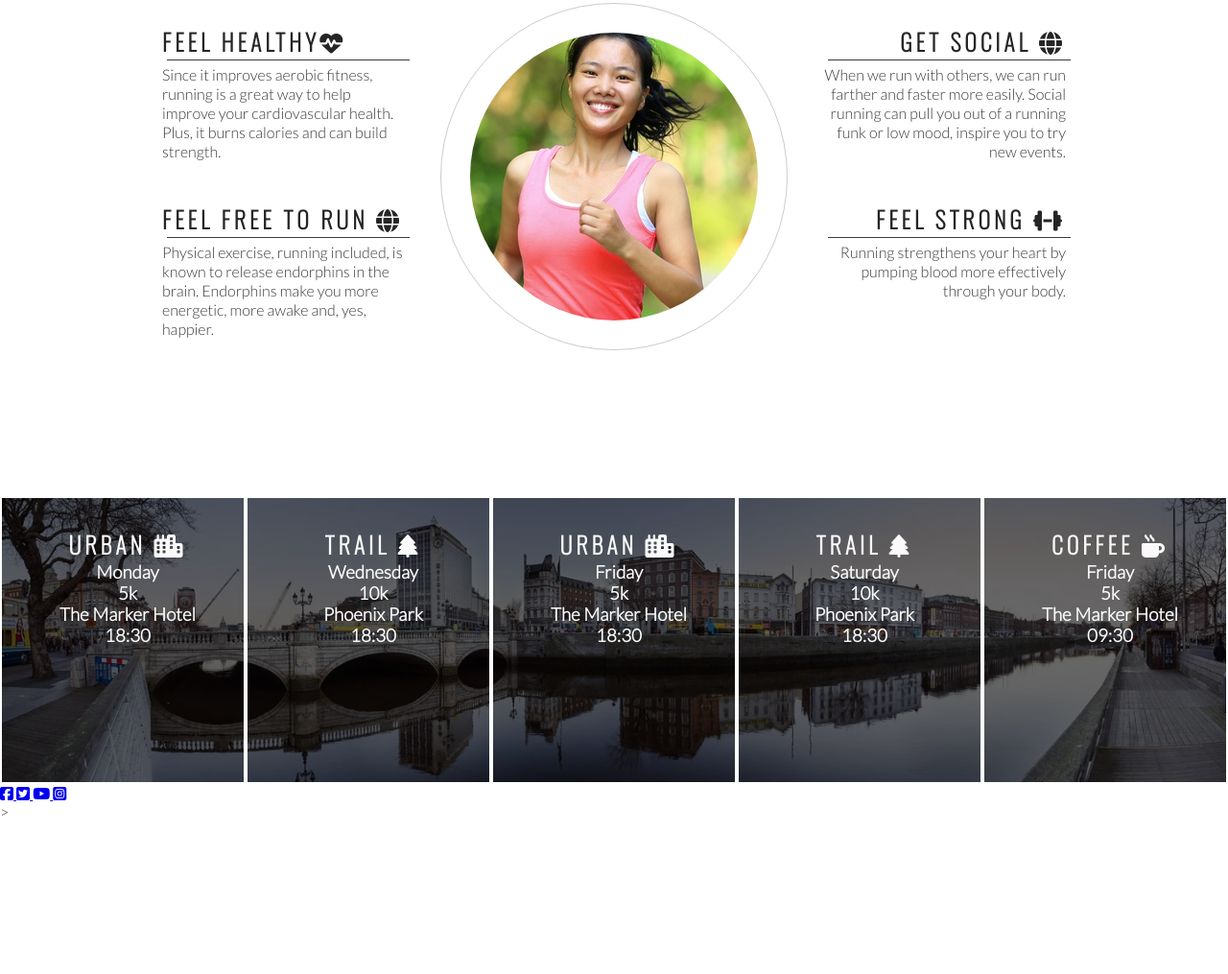
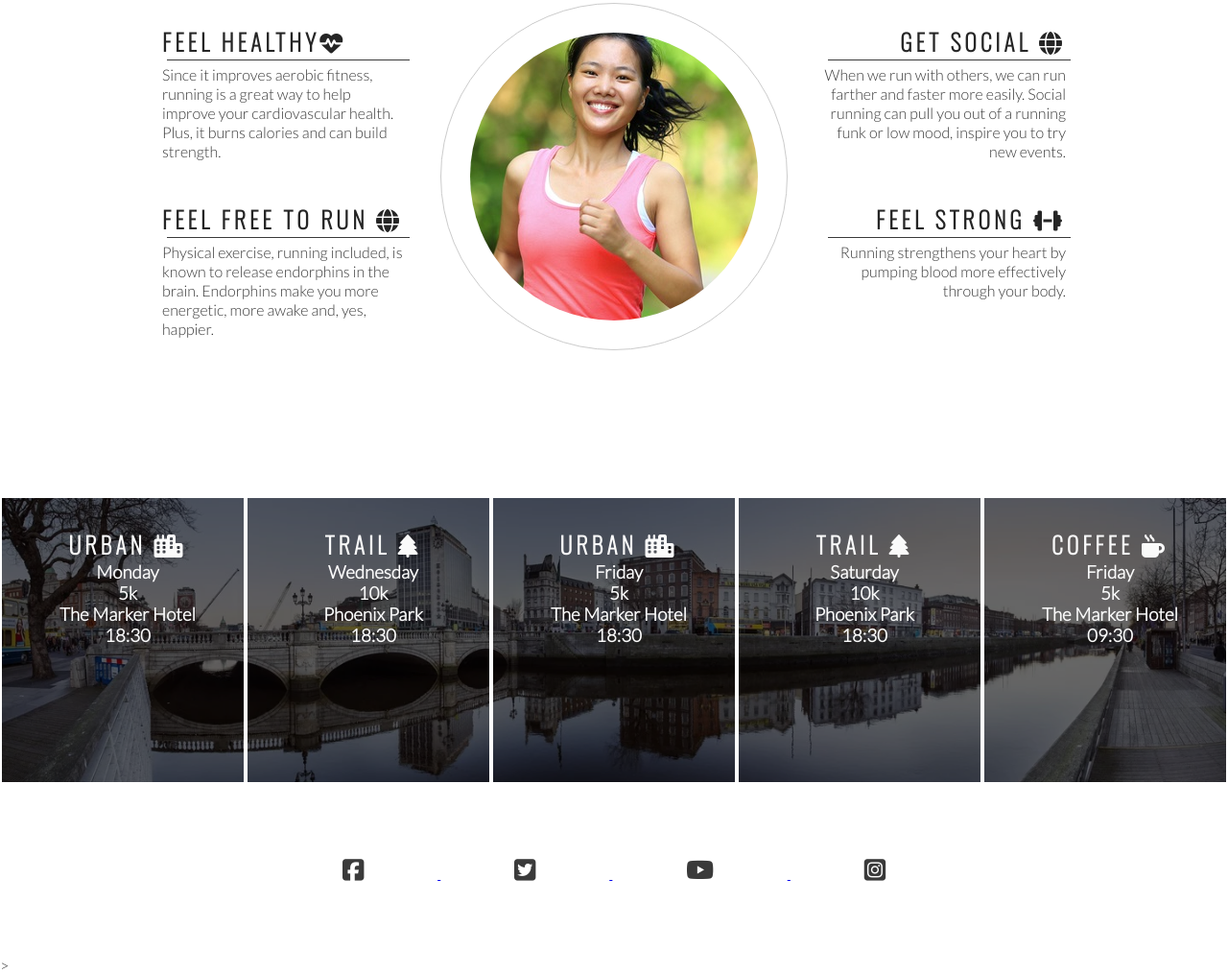
Before and after one commit to johnrearden/love-running, a plain HTML site: page index.html in a window 1280 px wide. Shown: the part 778-1793 px from the top of the page at 96% size. Before the commit the page ends 1633 px from the top, so only its background shows below. Drawn offline with nearby package versions, Linux system fonts and the light colour scheme.

Commit message:
Add styling for social links

```diff
--- a/assets/css/style.css
+++ b/assets/css/style.css
@@ -205,3 +205,25 @@ hr {
 #times h2 {
     color: #fafafa;
 }
+
+/* Footer Styling */
+
+footer {
+    height: 150px;
+}
+
+.social-networks {
+    text-align: center;
+}
+
+.social-networks > li {
+    display: inline;
+}
+
+.social-networks i {
+    font-size: 160%;
+    margin: 1%;
+    padding: 5%;
+    color: #3a3a3a;
+    text-decoration: none;
+}
--- a/index.html
+++ b/index.html
@@ -132,7 +132,7 @@
     </section>
 
     <footer>
-        <ul>
+        <ul class="social-networks">
             <li>
                 <a href="http://facebook.com" target="_blank" rel="noopener">
                     <i class="fa-brands fa-facebook-square"></i>
```
